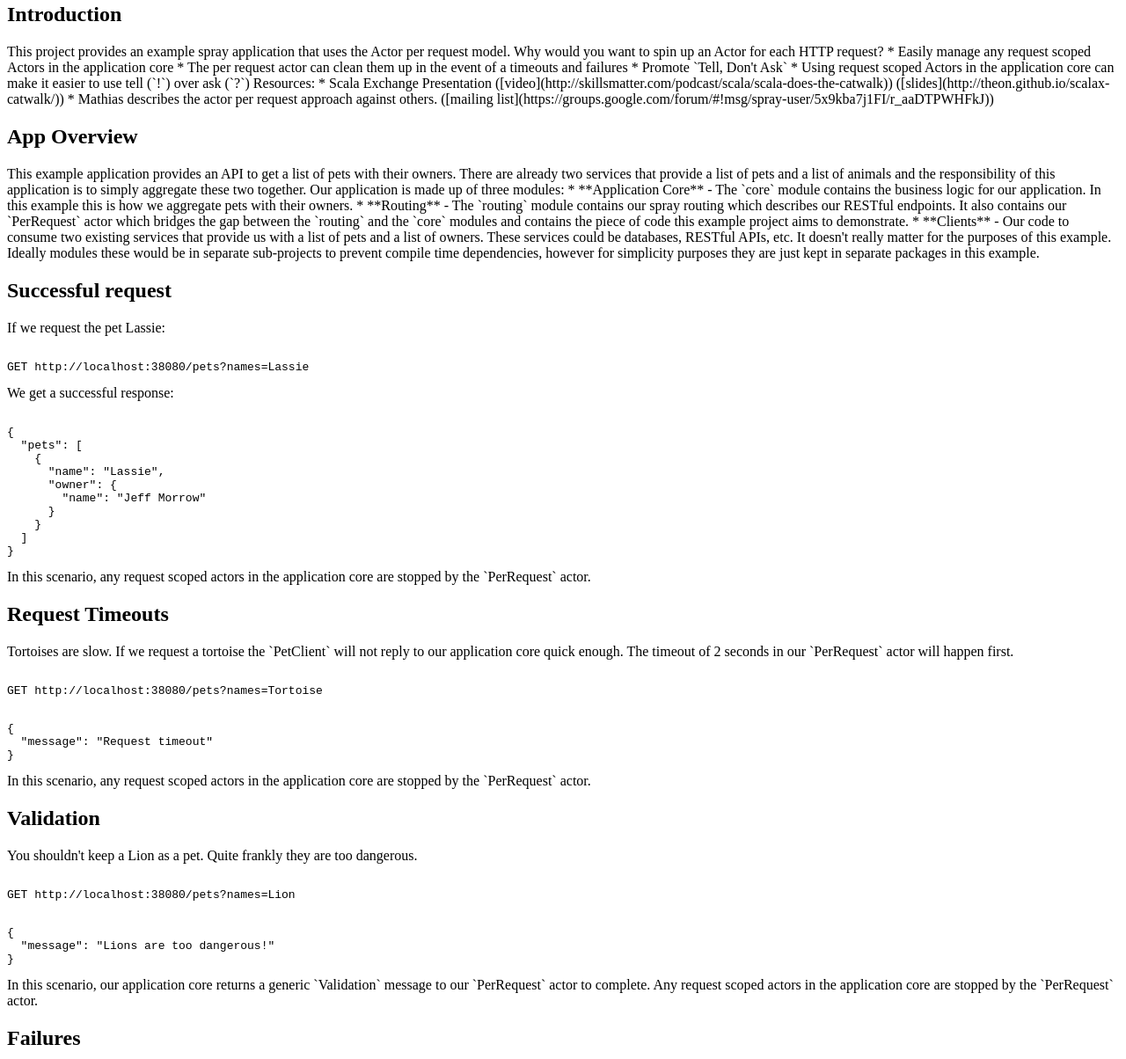
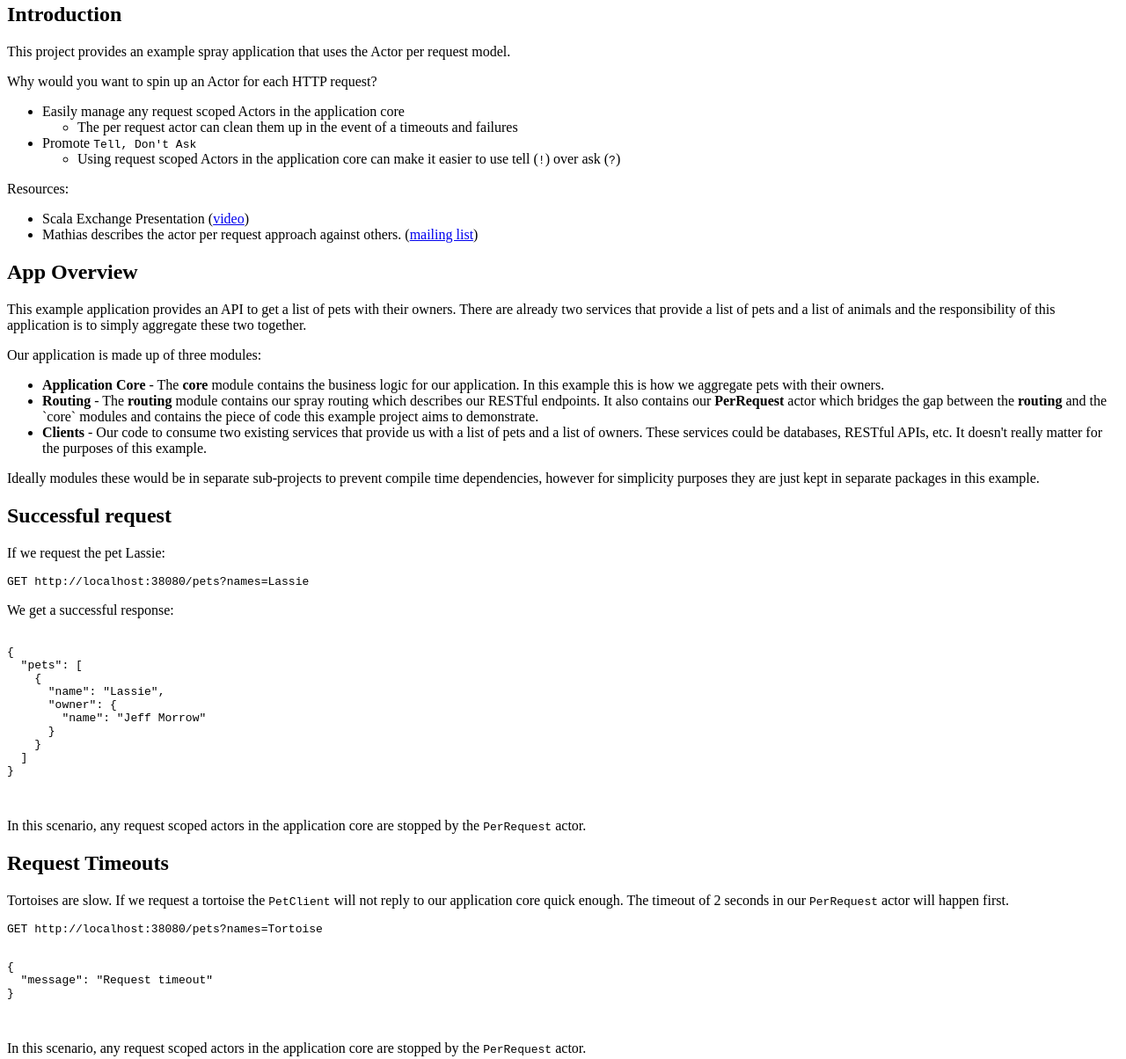
Before and after one commit to NET-A-PORTER/spray-actor-per-request, a plain HTML site: page tutorial/index.html in a window 1280 px wide. Shown: the part 63-1267 px from the top of the page at 88% size. Drawn offline with Linux system fonts and the light colour scheme.

Commit message:
Activator support

```diff
--- a/tutorial/index.html
+++ b/tutorial/index.html
@@ -1,4 +1,7 @@
 <html>
+<head>
+    <title>Spray Actor Per Request</title>
+</head>
 <body>
 
 <h1>Spray Actor Per Request</h1>
@@ -6,56 +9,81 @@
 <div>
     <h2>Introduction</h2>
 
-  This project provides an example spray application that uses the Actor per request model.
+    <p>This project provides an example spray application that uses the Actor per request model.</p>
 
-  Why would you want to spin up an Actor for each HTTP request?
+    <p>Why would you want to spin up an Actor for each HTTP request?</p>
 
-   * Easily manage any request scoped Actors in the application core
-    * The per request actor can clean them up in the event of a timeouts and failures
-   * Promote `Tell, Don't Ask`
-    * Using request scoped Actors in the application core can make it easier to use tell (`!`) over ask (`?`)
+    <ul>
+        <li>Easily manage any request scoped Actors in the application core</li>
+        <ul>
+            <li>The per request actor can clean them up in the event of a timeouts and failures</li>
+        </ul>
+        <li>Promote <code>Tell, Don't Ask</code></li>
+        <ul>
+            <li>Using request scoped Actors in the application core can make it easier to use tell (<code>!</code>) over
+                ask (<code>?</code>)
+            </li>
+        </ul>
+    </ul>
 
-  Resources:
+    <p>Resources:</p>
 
-   * Scala Exchange Presentation ([video](http://skillsmatter.com/podcast/scala/scala-does-the-catwalk))
-     ([slides](http://theon.github.io/scalax-catwalk/))
-   * Mathias describes the actor per request approach against others.
-     ([mailing list](https://groups.google.com/forum/#!msg/spray-user/5x9kba7j1FI/r_aaDTPWHFkJ))
+    <ul>
+        <li> Scala Exchange Presentation (<a
+                href="http://skillsmatter.com/podcast/scala/scala-does-the-catwalk">video</a>)
+        </li>
+        <li> Mathias describes the actor per request approach against others. (<a
+                href="https://groups.google.com/forum/#!msg/spray-user/5x9kba7j1FI/r_aaDTPWHFkJ">mailing list</a>)
+        </li>
+    </ul>
+</div>
 
 <div>
     <h2>App Overview</h2>
 
-This example application provides an API to get a list of pets with their owners. There are already two services that
-provide a list of pets and a list of animals and the responsibility of this application is to simply aggregate these two
-together.
+    <p>This example application provides an API to get a list of pets with their owners. There are already two services
+        that
+        provide a list of pets and a list of animals and the responsibility of this application is to simply aggregate
+        these two
+        together.</p>
 
-Our application is made up of three modules:
+    <p>Our application is made up of three modules:</p>
 
- * **Application Core** - The `core` module contains the business logic for our application. In this example this is
+    <ul>
+        <li><strong>Application Core</strong> - The <strong>core</strong> module contains the business logic for our
+            application. In this example this is
             how we aggregate pets with their owners.
- * **Routing** - The `routing` module contains our spray routing which describes our RESTful endpoints. It also contains
-   our `PerRequest` actor which bridges the gap between the `routing` and the `core` modules and contains the piece of
+        </li>
+        <li><strong>Routing</strong> - The <strong>routing</strong> module contains our spray routing which describes
+            our RESTful endpoints. It also contains
+            our <strong>PerRequest</strong> actor which bridges the gap between the <strong>routing</strong> and the
+            `core` modules and contains the piece of
             code this example project aims to demonstrate.
- * **Clients** - Our code to consume two existing services that provide us with a list of pets and a list of owners.
-   These services could be databases, RESTful APIs, etc. It doesn't really matter for the purposes of this example.
+        </li>
+        <li><strong>Clients</strong> - Our code to consume two existing services that provide us with a list of pets and
+            a list of owners.
+            These services could be databases, RESTful APIs, etc. It doesn't really matter for the purposes of this
+            example.
+        </li>
+    </ul>
 
-Ideally modules these would be in separate sub-projects to prevent compile time dependencies, however for simplicity
-purposes they are just kept in separate packages in this example.
+    <p>Ideally modules these would be in separate sub-projects to prevent compile time dependencies, however for
+        simplicity
+        purposes they are just kept in separate packages in this example.</p>
 
 </div>
 
 <div>
     <h2>Successful request</h2>
 
-If we request the pet Lassie:
+    <p>If we request the pet Lassie:</p>
 
-<pre><code>
-GET http://localhost:38080/pets?names=Lassie
-</pre></code>
+    <pre><code>GET http://localhost:38080/pets?names=Lassie</code></pre>
 
-We get a successful response:
+    <p>We get a successful response:</p>
 
-<pre><code>
+    <pre>
+      <code>
 {
   "pets": [
     {
@@ -66,69 +94,78 @@ We get a successful response:
     }
   ]
 }
-</pre></code>
+      </code>
+    </pre>
 
-In this scenario, any request scoped actors in the application core are stopped by the `PerRequest` actor.
+    <p>In this scenario, any request scoped actors in the application core are stopped by the <code>PerRequest</code>
+        actor.</p>
 </div>
 
 <div>
     <h2>Request Timeouts</h2>
 
-Tortoises are slow. If we request a tortoise the `PetClient` will not reply to our application core quick enough. The
-timeout of 2 seconds in our `PerRequest` actor will happen first.
+    <p>Tortoises are slow. If we request a tortoise the <code>PetClient</code> will not reply to our application core
+        quick enough. The
+        timeout of 2 seconds in our <code>PerRequest</code> actor will happen first.
 
-<pre><code>
-GET http://localhost:38080/pets?names=Tortoise
-</pre></code>
+    <p>
 
-<pre><code>
+    <pre><code>GET http://localhost:38080/pets?names=Tortoise</code></pre>
+
+    <pre>
+      <code>
 {
   "message": "Request timeout"
 }
-</pre></code>
+      </code>
+  </pre>
 
-In this scenario, any request scoped actors in the application core are stopped by the `PerRequest` actor.
+    <p>In this scenario, any request scoped actors in the application core are stopped by the <code>PerRequest</code>
+        actor.</p>
 </div>
 
 <div>
     <h2>Validation</h2>
 
-You shouldn't keep a Lion as a pet. Quite frankly they are too dangerous.
+    <p>You shouldn't keep a Lion as a pet. Quite frankly they are too dangerous.</p>
 
-<pre><code>
-GET http://localhost:38080/pets?names=Lion
-</pre></code>
+    <pre><code>GET http://localhost:38080/pets?names=Lion</pre></code>
 
-<pre><code>
+    <pre>
+      <code>
 {
   "message": "Lions are too dangerous!"
 }
-</pre></code>
+      </code>
+    </pre>
 
-In this scenario, our application core returns a generic `Validation` message to our `PerRequest` actor to complete. Any
-request scoped actors in the application core are stopped by the `PerRequest` actor.
+    <p>In this scenario, our application core returns a generic <code>Validation</code> message to our
+        <code>PerRequest</code> actor to complete. Any
+        request scoped actors in the application core are stopped by the <code>PerRequest</code> actor.</p>
 </div>
 
 <div>
     <h2>Failures</h2>
 
-What about unexpected failures? There is a "bug" in our application core that throws a `PetOverflowException` if we
-request too many pets:
+    <p>What about unexpected failures? There is a "bug" in our application core that throws a
+        <code>PetOverflowException</code> if we
+        request too many pets:</p>
 
-<pre><code>
-GET http://localhost:38080/pets?names=Lassie,Tweety,Tom
-</pre></code>
+    <pre><code>GET http://localhost:38080/pets?names=Lassie,Tweety,Tom</code></pre>
 
-<pre><code>
+    <pre>
+      <code>
 {
   "message": "PetOverflowException: OMG. Pets. Everywhere."
 }
-</pre></code>
+      </code>
+    </pre>
 
-Any failures that not handled by the application core can be escalated up to the supervision strategy in our
-`PerRequest` actor. The `PerRequest` actor is too generic to recover from any business logic failures, so it will
+    <p>Any failures that not handled by the application core can be escalated up to the supervision strategy in our
+        <code>PerRequest</code> actor. The <code>PerRequest</code> actor is too generic to recover from any business
+        logic failures, so it will
         simply handle all failures by completing the request with an error response. Any request scoped actors in the
-application core are stopped by the `PerRequest` actor.
+        application core are stopped by the <code>PerRequest</code> actor.</p>
 </div>
 </body>
 </html>
```
Lines whose indentation alone changed are shown as unchanged.
